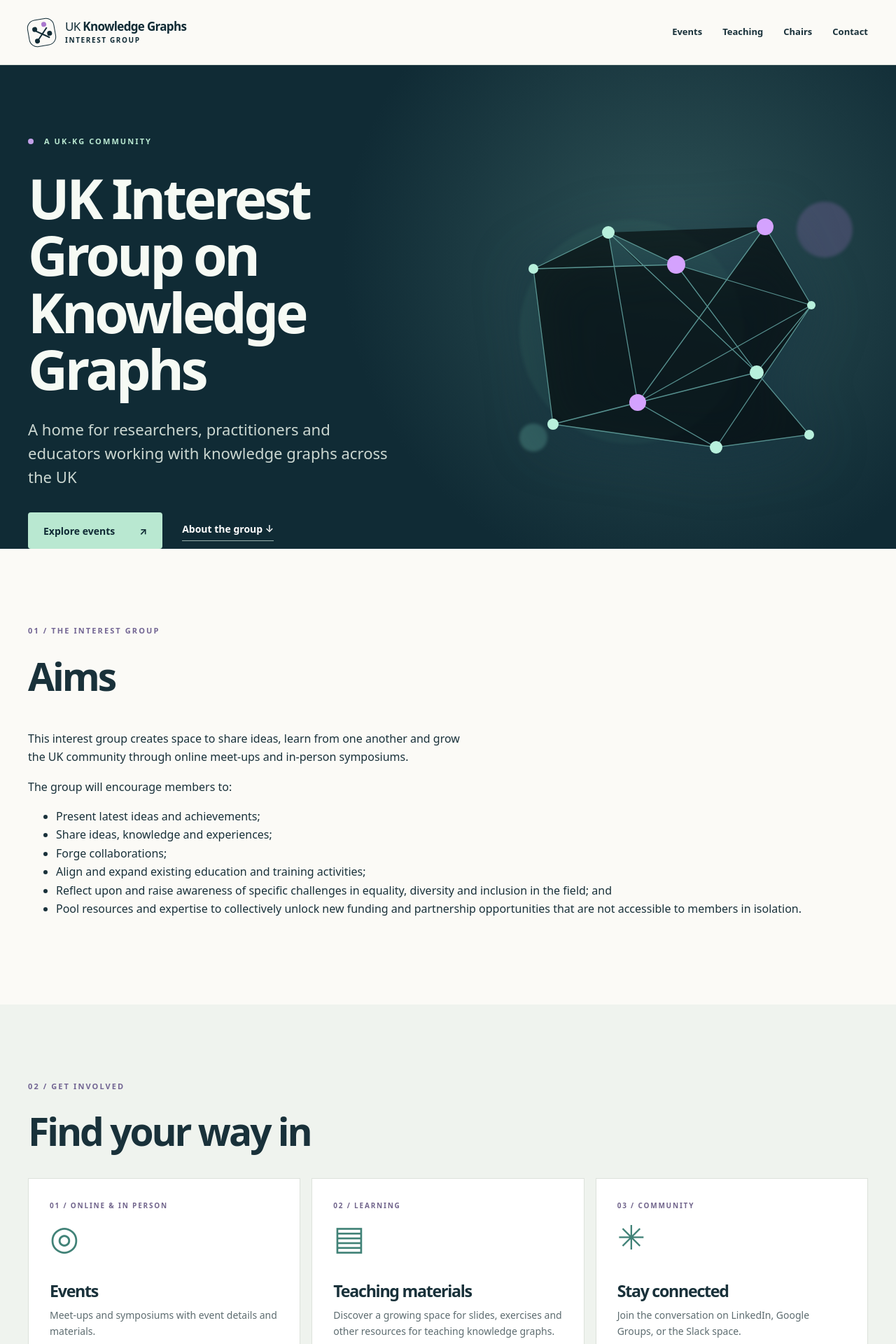
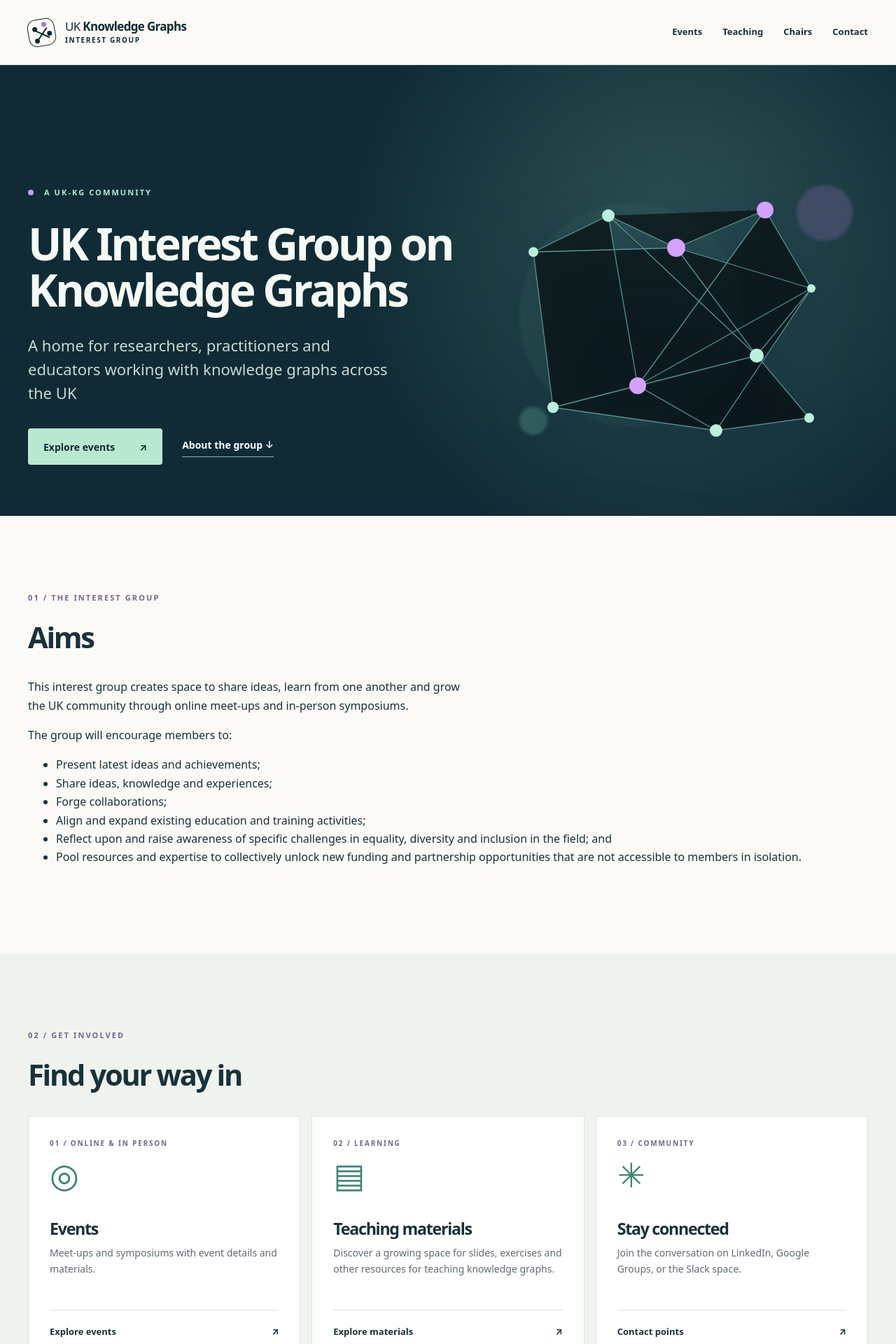
Before and after one commit to uk-knowledge-graphs/uk-knowledge-graphs.github.io, a Jekyll site: the page built from index.html, in a window 1280 px wide. Shown: the top 1920 px of the page at 70% size. Built offline with Jekyll 4.4.1, drawn with Linux system fonts in a browser that asks for light colours.

Commit message:
Updated sizes

```diff
--- a/assets/css/site.css
+++ b/assets/css/site.css
@@ -15,12 +15,12 @@ a{color:inherit}a:focus-visible{outline:3px solid #8e54ca;outline-offset:4px;bor
 .brand-mark:before{width:24px;left:9px;top:13px;transform:rotate(34deg)}.brand-mark:after{width:24px;left:10px;top:29px;transform:rotate(-46deg)}
 .brand-mark i{position:absolute;width:7px;height:7px;background:var(--deep);border-radius:50%}.brand-mark i:nth-child(1){left:6px;top:9px}.brand-mark i:nth-child(2){right:4px;top:18px}.brand-mark i:nth-child(3){left:7px;bottom:4px}.brand-mark i:nth-child(4){right:10px;top:4px;background:#aa78ce}
 nav{display:flex;flex-wrap:wrap;gap:8px 29px;align-items:center}nav a{text-decoration:none;font-size:13px;font-weight:650}nav a:hover,nav a[aria-current]{color:#75519b}
-h1,h2,h3,p{margin-top:0}h1,h2,h3{line-height:1.12;letter-spacing:-.055em}h2{font-size:clamp(2.3rem,4.3vw,4.2rem);font-weight:650}h3{font-size:1.45rem}p{max-width:68ch}
+h1,h2,h3,p{margin-top:0}h1,h2,h3{line-height:1.12;letter-spacing:-.055em}h2{font-size:clamp(1.95rem, 3.25vw, 3.5rem);font-weight:650}h3{font-size:1.45rem}p{max-width:68ch}
 .hero{overflow:hidden;position:relative;color:#f6faf4;background:var(--deep);background-image:radial-gradient(circle at 75% 40%,#2e5256 0,transparent 45%);padding-top:94px}
 .hero-grid{min-height:550px;display:grid;grid-template-columns:1.05fr .95fr;align-items:center;gap:35px}
 .eyebrow,.section-kicker{font-size:11px;letter-spacing:.19em;font-weight:800;text-transform:uppercase}
 .eyebrow{color:var(--mint)}.dot{display:inline-block;width:8px;height:8px;background:#c2a0e8;border-radius:50%;margin-right:10px}
-.hero h1{font-size:clamp(3.3rem,6.15vw,6.4rem);font-weight:580;margin:29px 0;line-height:1.03}
+.hero h1{font-size:clamp(2.8rem, 5vw, 5.5rem);font-weight:580;margin:29px 0;line-height:1.03}
 .hero h1 em{font-style:normal;color:var(--mint)}.lead{font-size:clamp(1.12rem,1.8vw,1.38rem);line-height:1.55}
 .hero .lead{max-width:540px;color:#cbd7d1}
 .actions{display:flex;gap:28px;flex-wrap:wrap;align-items:center;margin-top:34px}
```
